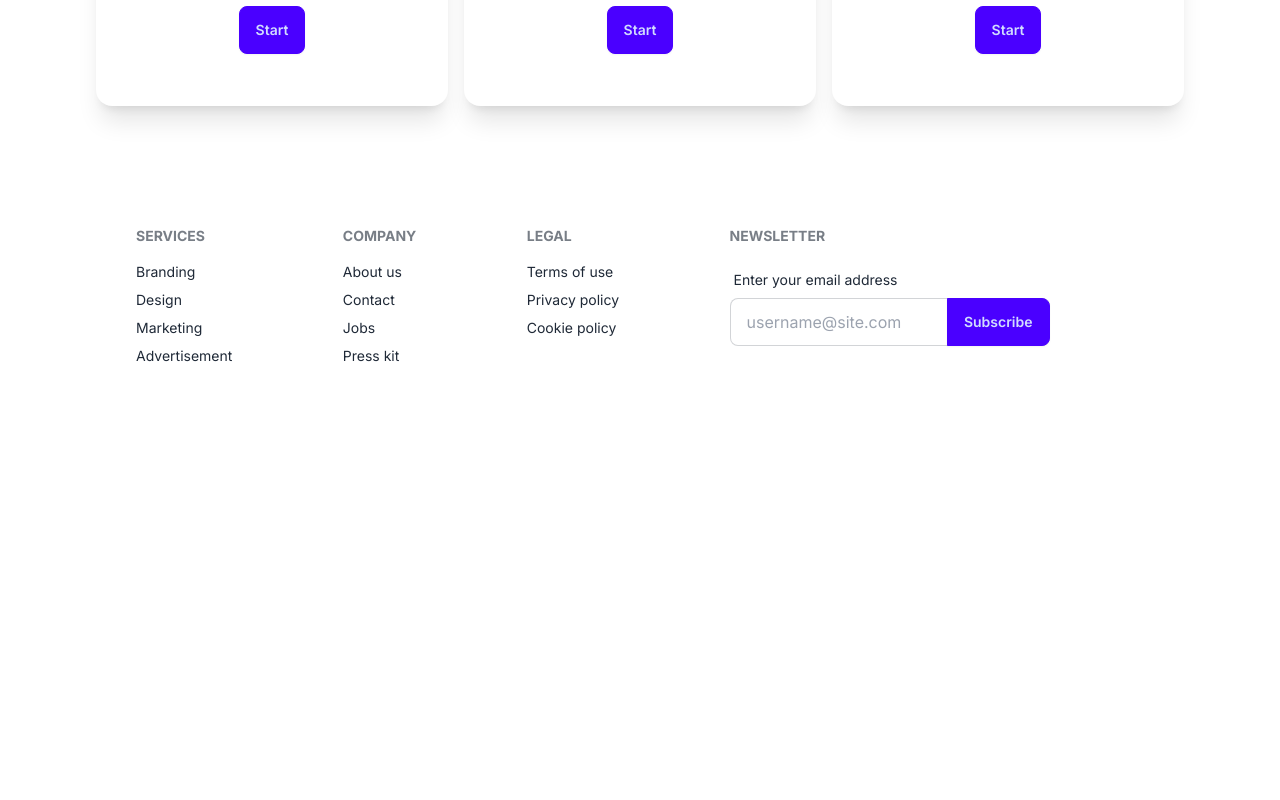
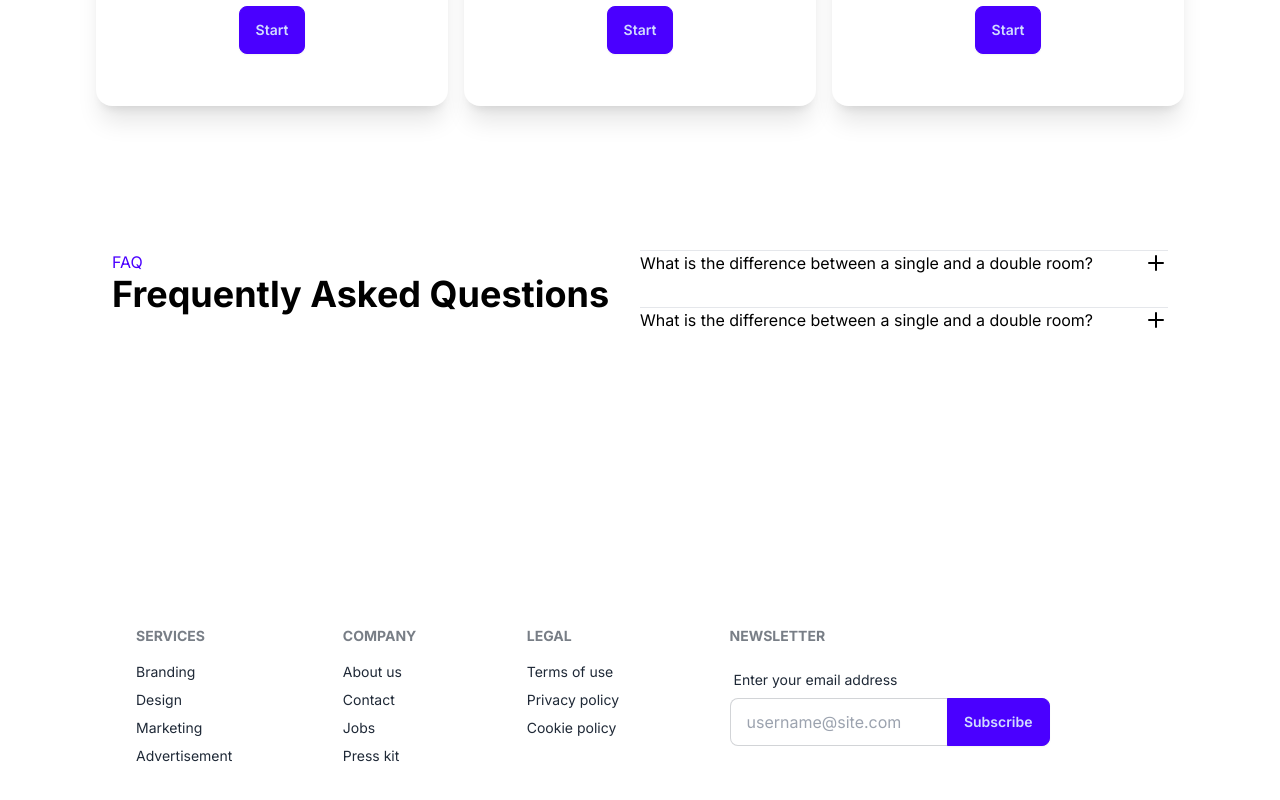
Before and after one commit to renantrendt/yunakin, a Next.js app: page / in a window 1280 px wide. Shown: the part 1120-1920 px from the top of the page. Before the commit the page ends 1534 px from the top, so only its background shows below. Built offline with nearby package versions, Linux system fonts and the light colour scheme.

Commit message:
finish faq section

```diff
--- a/package.json
+++ b/package.json
@@ -17,6 +17,7 @@
     "bcryptjs": "^2.4.3",
     "daisyui": "^4.5.0",
     "formik": "^2.4.5",
+    "framer-motion": "^10.18.0",
     "jsonwebtoken": "^9.0.2",
     "next": "14.0.4",
     "next-auth": "^4.24.5",
--- a/src/app/page.tsx
+++ b/src/app/page.tsx
@@ -5,6 +5,7 @@ import Footer from '@/components/footer/Footer'
 import Hero from '@/components/hero/Hero'
 import Navbar from '@/components/navbar/navbar'
 import Pricing from '@/components/pricing/pricing'
+import FAQ from '@/components/faq/FAQ'
 
 export default function Home() {
   return (
@@ -12,6 +13,7 @@ export default function Home() {
       <Navbar />
       <Hero />
       <Pricing />
+      <FAQ />
       <Footer />
     </main>
   )
--- /dev/null
+++ b/src/assets/icons/MinusIcon.tsx
@@ -0,0 +1,12 @@
+import React from 'react'
+
+
+const MinusIcon = () => {
+    return (
+        <svg width="24" height="24" viewBox="0 0 24 24" fill="none" xmlns="http://www.w3.org/2000/svg" >
+            <path d="M5 12H19" stroke="black" stroke-width="2" stroke-linecap="round" stroke-linejoin="round" />
+        </svg >
+    )
+}
+
+export default MinusIcon
--- a/src/components/faq/FAQ.tsx
+++ b/src/components/faq/FAQ.tsx
@@ -1,17 +1,28 @@
 import React from 'react'
+import FaqItem from './FaqItem'
 
+const faqItems = [
+    {
+        question: 'What is the difference between a single and a double room?',
+        answer: 'A single room is a room for one person. A double room is a room for two people. A double room can have either one double bed or two single beds.'
+    },
+    {
+        question: "What is the difference between a single and a double room?",
+        answer: "A single room is a room for one person. A double room is a room for two people. A double room can have either one double bed or two single beds."
+    }
+]
 const FAQ = () => {
+    const [showAnswer, setShowAnswer] = React.useState<number | null>(null)
     return (
-        <div className='container flex flex-col md:flex-row justify-center items-center gap-4'>
-            <div className='text flex flex-col justify-center md:justify-start'>
+        <div className='container px-4 flex flex-col md:flex-row justify-around items-center md:items-start  w-full m-auto py-16 h-[50vh]'>
+            <div className='text flex flex-1 flex-col justify-center items-center md:items-start md:justify-start h-full mb-8 md:mb-0 '>
                 <h5 className='text-primary'>FAQ</h5>
-                <h1 className='font-bold text-2xl'>Frequently Asked Questions</h1>
+                <h1 className='font-bold text-3xl text-center md:text-left  md:text-4xl'>Frequently Asked Questions</h1>
             </div>
-            <div className='faq-list flex flex-col'>
-                <div className=" flex justify-between  border-b-2 border-b-black last:border-none">
-                    <h3>What do I get exactly</h3>
-
-                </div>
+            <div className='faq-list flex-1 flex flex-col gap-8  max-w-md md:max-w-full  '>
+                {faqItems.map((item, index) => (
+                    <FaqItem key={index} question={item.question} answer={item.answer} isOpen={index == showAnswer} onClick={() => setShowAnswer(index == showAnswer ? null : index)} />
+                ))}
             </div>
         </div>
     )
--- /dev/null
+++ b/src/components/faq/FaqItem.tsx
@@ -0,0 +1,59 @@
+import MinusIcon from '@/assets/icons/MinusIcon'
+import PlusIcon from '@/assets/icons/PlusIcon'
+import { motion, AnimatePresence } from 'framer-motion';
+
+import React from 'react'
+
+interface FaqItemProps {
+    question: string
+    answer: string
+    isOpen?: boolean
+    onClick?: () => void
+}
+
+const FaqItem = ({ question, answer, isOpen, onClick }: FaqItemProps) => {
+    return (
+        <div className='container border-t-[1px]  border-b-black w-full'>
+            <motion.div
+                initial={false}
+                animate={{
+                    // backgroundColor: showAnswer ? "white" : "gray",
+                }}
+                onClick={onClick}
+                style={{
+                    display: "flex",
+                    justifyContent: "space-between",
+                    alignItems: "center",
+                    cursor: "pointer",
+                }}
+            >
+                <h3 className='word-break'>{question}</h3>
+                {isOpen ? <div ><MinusIcon /> </div> : <div><PlusIcon /></div>}
+            </motion.div>
+            <AnimatePresence initial={false}>
+                {isOpen && (
+                    <motion.section
+                        // Add animations for the accordion content
+                        initial="collapsed"
+                        animate="open"
+                        exit="collapsed"
+                        variants={{
+                            open: { opacity: 1, height: "initial" },
+                            collapsed: { opacity: 0, height: 0 },
+                        }}
+                        transition={{ duration: 0.4 }}
+
+                    >
+                        <div className='pt-4'>
+                            {answer}
+
+                        </div>
+                    </motion.section>
+                )}
+            </AnimatePresence>
+        </div>
+
+    )
+}
+
+export default FaqItem
```
Also changed, not shown: 1 other file (tests, documents, lock files or other folders).
